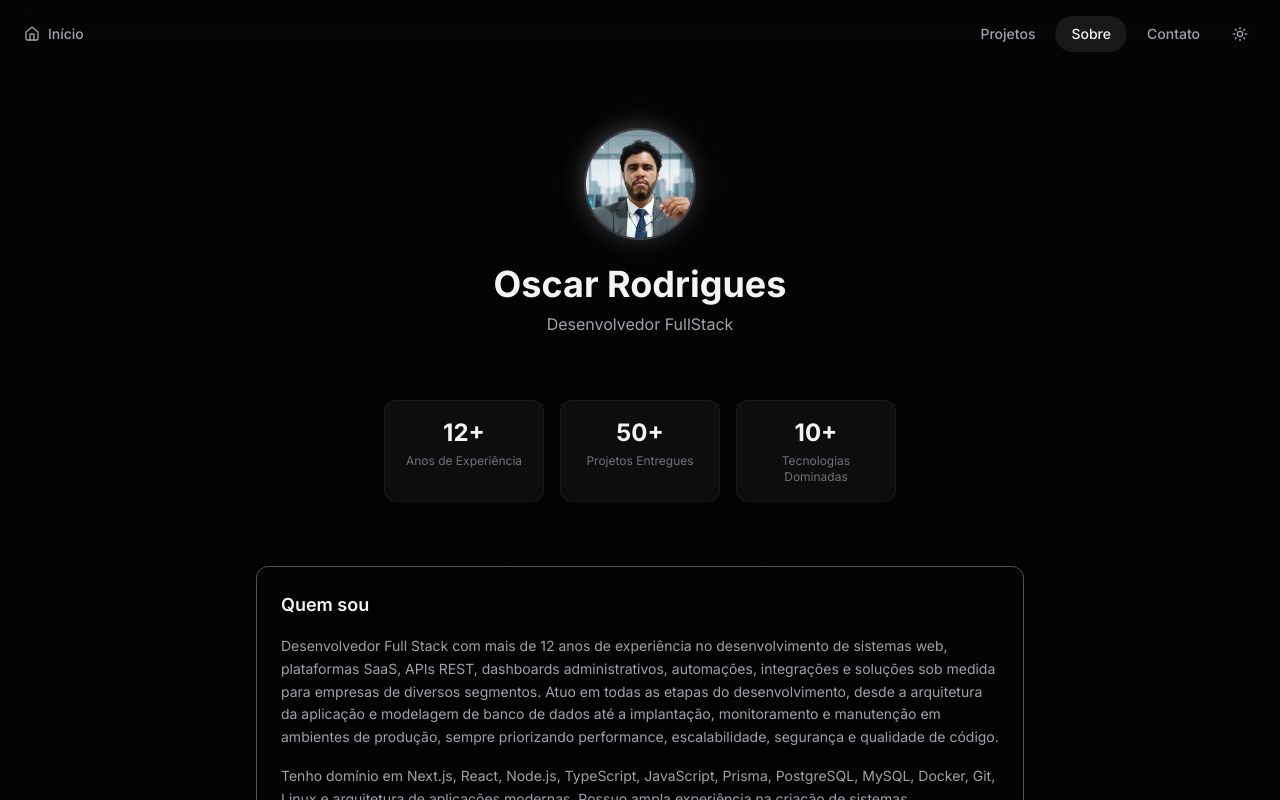
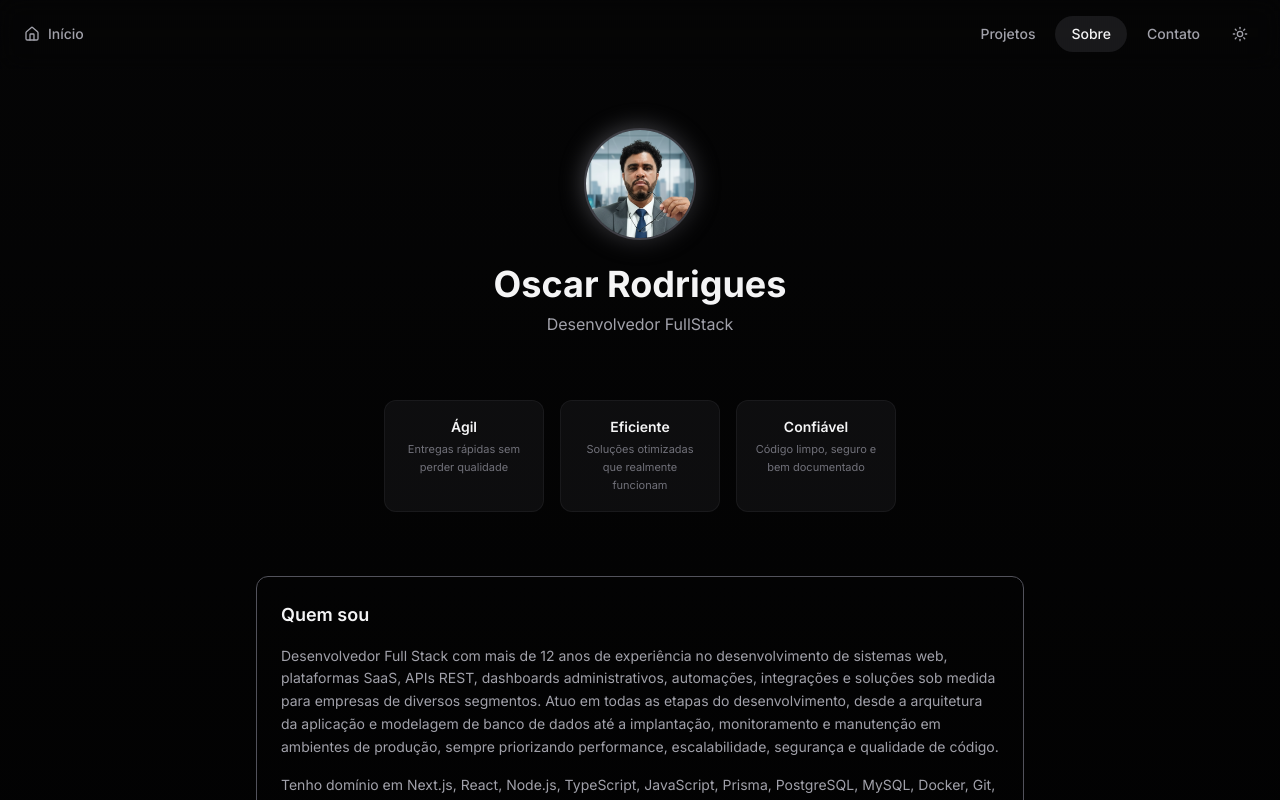
Before and after one commit to oscarRodriguesDev/site-pessoal, a Next.js app: page /about in a window 1280 px wide. Shown: the top 800 px of the page. Built offline with nearby package versions, Linux system fonts and the light colour scheme; no server answers.

Commit message:
fix: limpa .next automaticamente no dev para evitar cache corrompido

```diff
--- a/package.json
+++ b/package.json
@@ -3,8 +3,7 @@
   "version": "0.1.0",
   "private": true,
   "scripts": {
-    "dev": "next dev",
-    "dev:reset": "powershell -Command \"Remove-Item -Recurse -Force .next 2>$null; next dev\"",
+    "dev": "powershell -Command \"Remove-Item -Recurse -Force .next 2>$null; next dev\"",
     "build": "next build",
     "start": "next start",
     "lint": "next lint"
--- a/src/app/about/page.tsx
+++ b/src/app/about/page.tsx
@@ -36,9 +36,9 @@ const skills = [
 ];
 
 const highlights = [
-  { number: "12+", label: "Anos de Experiência" },
-  { number: "50+", label: "Projetos Entregues" },
-  { number: "10+", label: "Tecnologias Dominadas" },
+  { title: "Ágil", desc: "Entregas rápidas sem perder qualidade" },
+  { title: "Eficiente", desc: "Soluções otimizadas que realmente funcionam" },
+  { title: "Confiável", desc: "Código limpo, seguro e bem documentado" },
 ];
 
 export default function About() {
@@ -71,14 +71,14 @@ export default function About() {
           <div className="grid grid-cols-3 gap-4 max-w-lg mx-auto mb-16 animate-fade-up">
             {highlights.map((item) => (
               <div
-                key={item.label}
+                key={item.title}
                 className="flex flex-col items-center p-4 border rounded-xl bg-zinc-100 dark:bg-zinc-900/50 border-zinc-200 dark:border-zinc-800/50"
               >
-                <span className="text-2xl font-bold text-zinc-800 dark:text-zinc-100">
-                  {item.number}
+                <span className="text-sm font-semibold text-zinc-800 dark:text-zinc-100">
+                  {item.title}
                 </span>
-                <span className="mt-1 text-xs text-zinc-500 text-center">
-                  {item.label}
+                <span className="mt-1 text-[11px] text-zinc-500 text-center leading-relaxed">
+                  {item.desc}
                 </span>
               </div>
             ))}
--- a/src/app/contact/page.tsx
+++ b/src/app/contact/page.tsx
@@ -9,7 +9,7 @@ import { Card } from "@/components/card";
 const socials = [
   {
     icon: <Linkedin size={20} />,
-    href: "https://www.linkedin.com/in/oscar-rodrigues-dev/",
+    href: "https://www.linkedin.com/in/oscar-r-neto/",
     label: "LinkedIn",
     handle: "Oscar Rodrigues",
   },
@@ -21,15 +21,15 @@ const socials = [
   },
   {
     icon: <Mail size={20} />,
-    href: "mailto:oscar@hiskra.com.br",
+    href: "mailto:oscar.gst.projetos@gmail.com",
     label: "E-mail",
     handle: "oscar@hiskra.com.br",
   },
   {
     icon: <FaWhatsapp size={20} />,
-    href: "https://wa.me/5511999999999",
+    href: "https://wa.me/5527988991663",
     label: "WhatsApp",
-    handle: "(11) 99999-9999",
+    handle: "(27) 98899-1663",
   },
 ];
 
--- a/src/app/page.tsx
+++ b/src/app/page.tsx
@@ -12,7 +12,7 @@ const socialLinks = [
   },
   {
     icon: <FaLinkedinIn size={18} />,
-    href: "https://www.linkedin.com/in/oscar-rodrigues-dev/",
+    href: "https://www.linkedin.com/in/oscar-r-neto/",
     label: "LinkedIn",
   },
   {
@@ -22,7 +22,7 @@ const socialLinks = [
   },
   {
     icon: <FaWhatsapp size={18} />,
-    href: "https://wa.me/5511999999999",
+    href: "https://wa.me/5527988991663",
     label: "WhatsApp",
   },
 ];
```
